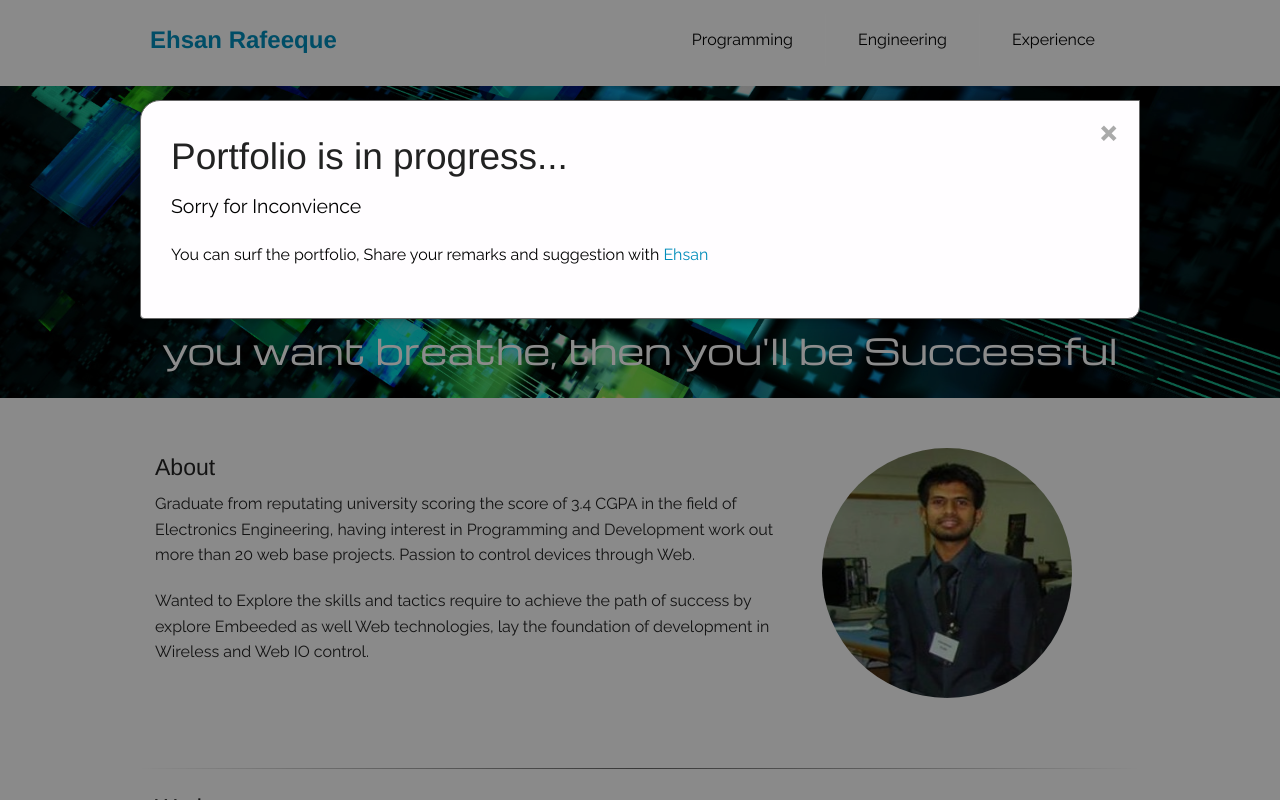
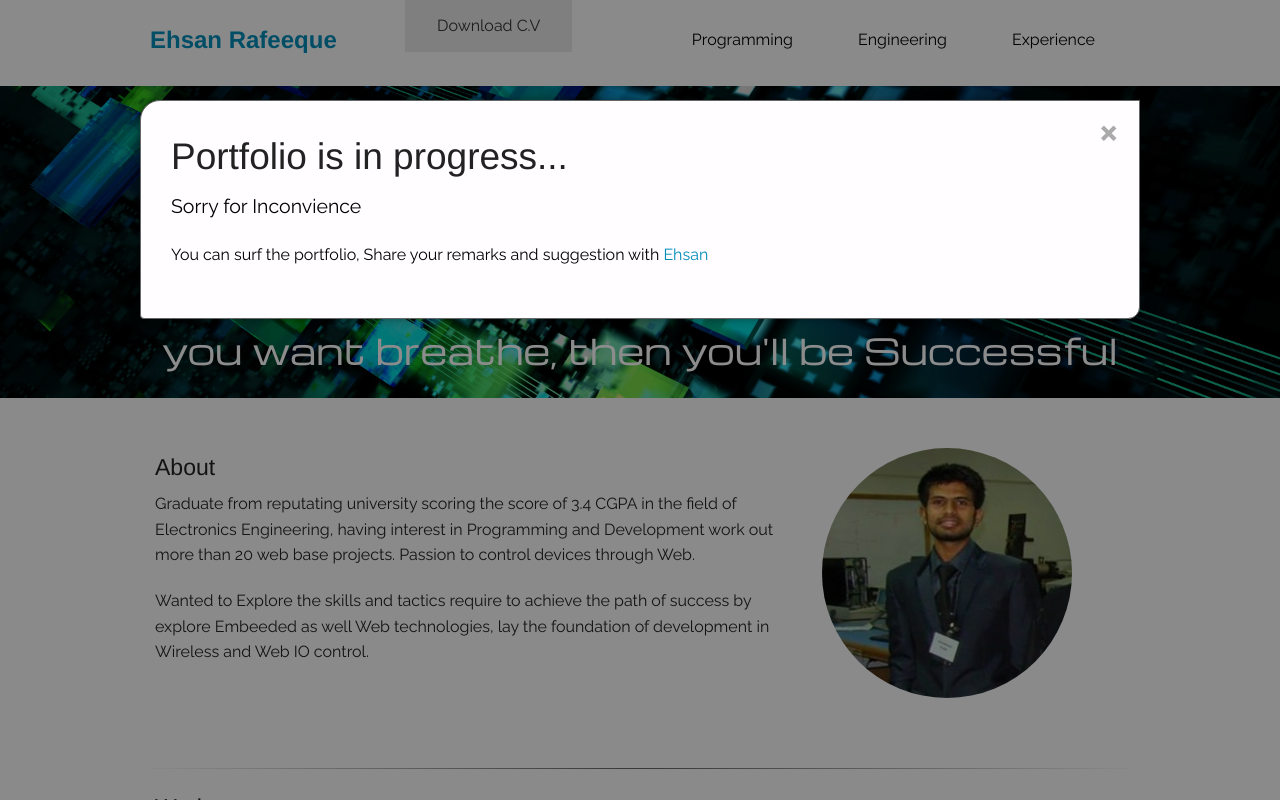
Before and after one commit to ehsan5505/Portfolio, a PHP site: page /home.php in a window 1280 px wide. Run offline with PHP 8.4, Linux system fonts and the light colour scheme.

```diff
--- a/template/nav.php
+++ b/template/nav.php
@@ -1,8 +1,11 @@
      <div class="row">
-        <div class="small-12 medium-4 large-6 columns namelogo">
+        <div class="small-12 medium-2 large-3 columns namelogo">
           <h1><a href="/home.php">Ehsan Rafeeque</a></h1>
         </div>
-        <div class="small-12 medium-8 large-6 columns">
+        <div class="small-12 medium-4 large-3 columns">
+          <a href="../download/download.php" class="button secondary">Download C.V</a>
+        </div>
+        <div class="small-12 medium-6 large-6 columns">
           <div class="nav-bar">
             <ul class="button-group">
               <li><a href="?nav=prog" class="button">Programming</a></li>
```
